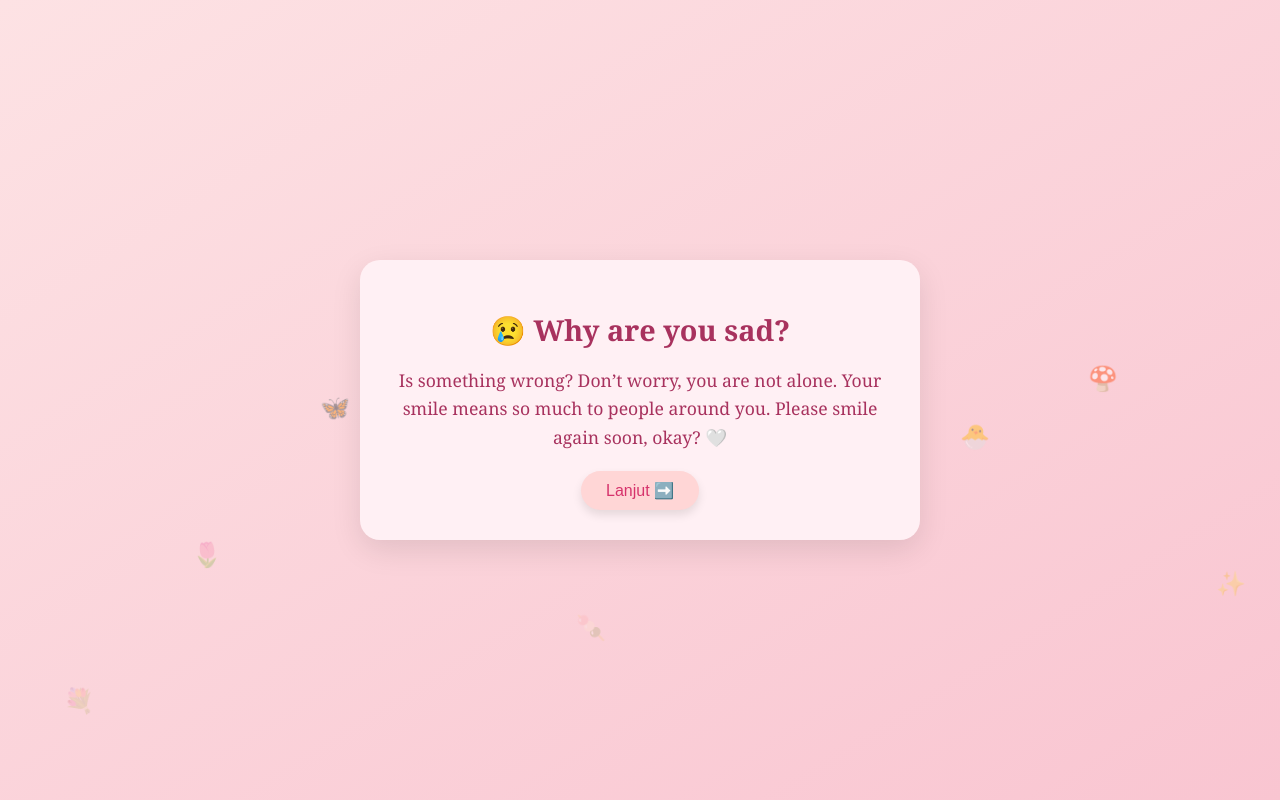
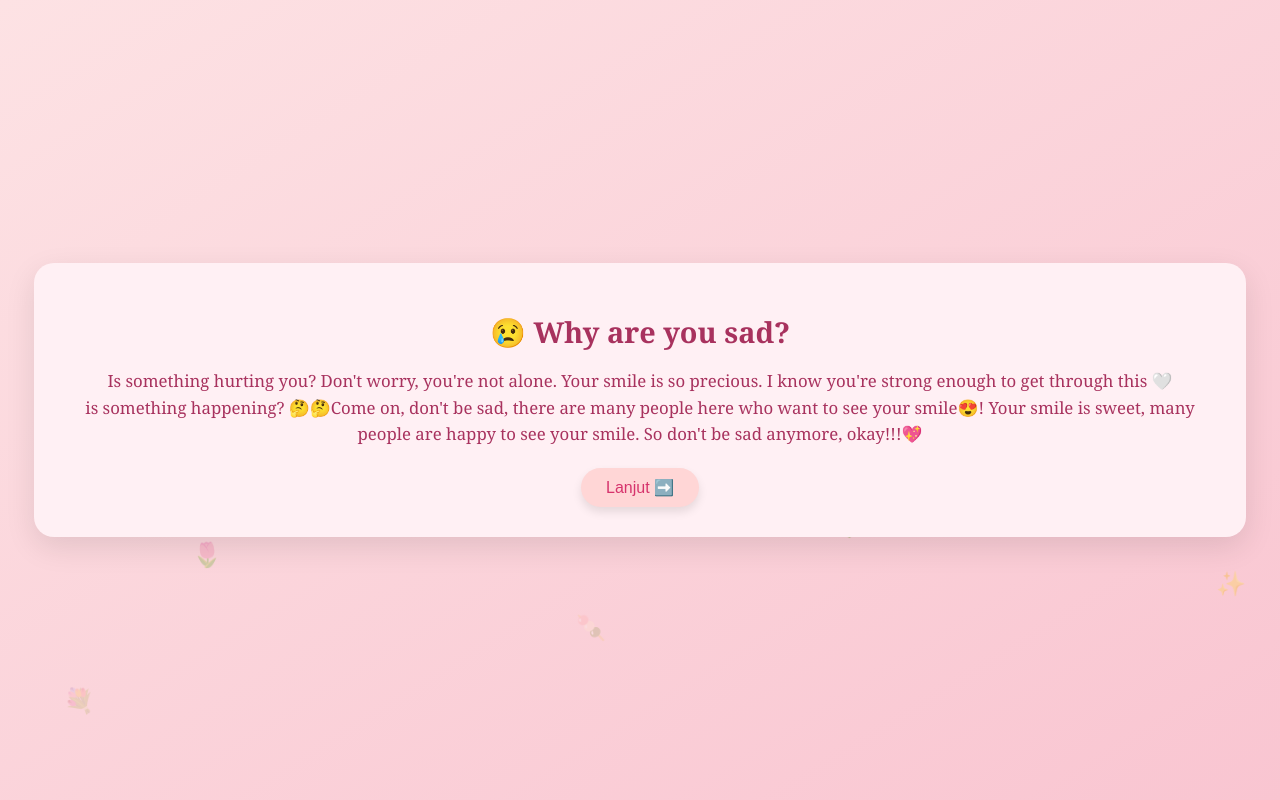
Before and after one commit to morre4eii/secreettt, a plain HTML site: page docs/sad.html in a window 1280 px wide. Drawn offline with Linux system fonts and the light colour scheme.

Commit message:
Update sad.html

```diff
--- a/docs/sad.html
+++ b/docs/sad.html
@@ -1,7 +1,8 @@
 <!DOCTYPE html>
 <html lang="id">
 <head>
-  <meta charset="UTF-8">
+  <meta charset="UTF-8" />
+  <meta name="viewport" content="width=device-width, initial-scale=1.0" />
   <title>It's Okay to Be Sad</title>
   <style>
     body {
@@ -15,18 +16,18 @@
       align-items: center;
       font-family: 'Georgia', serif;
       color: #a8325e;
-      transition: opacity 0.8s ease;
+      text-align: center;
+      position: relative;
     }
 
-    .container {
-      text-align: center;
+    .box {
       background: #fff0f4;
       padding: 30px;
       border-radius: 20px;
       box-shadow: 0 10px 30px rgba(0,0,0,0.1);
-      max-width: 500px;
+      max-width: 90%;
       z-index: 2;
-      position: relative;
+      animation: fadeIn 1s ease;
     }
 
     h1 {
@@ -35,16 +36,16 @@
     }
 
     p {
-      font-size: 1.1em;
+      font-size: 1.05em;
+      line-height: 1.6;
       margin-bottom: 20px;
-      line-height: 1.6;
     }
 
     .btn {
       padding: 10px 25px;
       font-size: 1em;
       border: none;
-      border-radius: 20px;
+      border-radius: 25px;
       background-color: #ffd6d6;
       color: #d6336c;
       cursor: pointer;
@@ -54,6 +55,12 @@
 
     .btn:hover {
       transform: scale(1.05);
+      background-color: #ffb3b3;
+    }
+
+    @keyframes fadeIn {
+      from { opacity: 0; transform: translateY(30px); }
+      to { opacity: 1; transform: translateY(0); }
     }
 
     .emoji {
@@ -65,24 +72,24 @@
     }
 
     @keyframes jatuh {
-      0% { transform: translateY(0); opacity: 0.9; }
+      0% { transform: translateY(0); opacity: 1; }
       100% { transform: translateY(110vh); opacity: 0; }
     }
   </style>
 </head>
 <body>
-
-  <div class="container">
+  <div class="box">
     <h1>😢 Why are you sad?</h1>
     <p>
-      Is something wrong? Don’t worry, you are not alone.
-      Your smile means so much to people around you.
-      Please smile again soon, okay? 🤍
+      Is something hurting you?
+      Don't worry, you're not alone.
+      Your smile is so precious.
+      I know you're strong enough to get through this 🤍 <br> is something happening? 🤔🤔Come on, don't be sad, there are many people here who want to see your smile😍! Your smile is sweet, many people are happy to see your smile. So don't be sad anymore, okay!!!💖
     </p>
-    <button class="btn" onclick="nextPage()">Lanjut ➡️</button>
+    <button class="btn" onclick="lanjut()">Lanjut ➡️</button>
   </div>
 
-  <!-- Emoji jatuh -->
+  <!-- Emoji Jatuh -->
   <div class="emoji" style="left: 5%;">💐</div>
   <div class="emoji" style="left: 15%; animation-delay: 1s;">🌷</div>
   <div class="emoji" style="left: 25%; animation-delay: 2s;">🦋</div>
@@ -95,7 +102,7 @@
   <div class="emoji" style="left: 95%; animation-delay: 0.8s;">✨</div>
 
   <script>
-    function nextPage() {
+    function lanjut() {
       document.body.style.opacity = 0;
       setTimeout(() => {
         window.location.href = "halaman-kelima.html";
```
